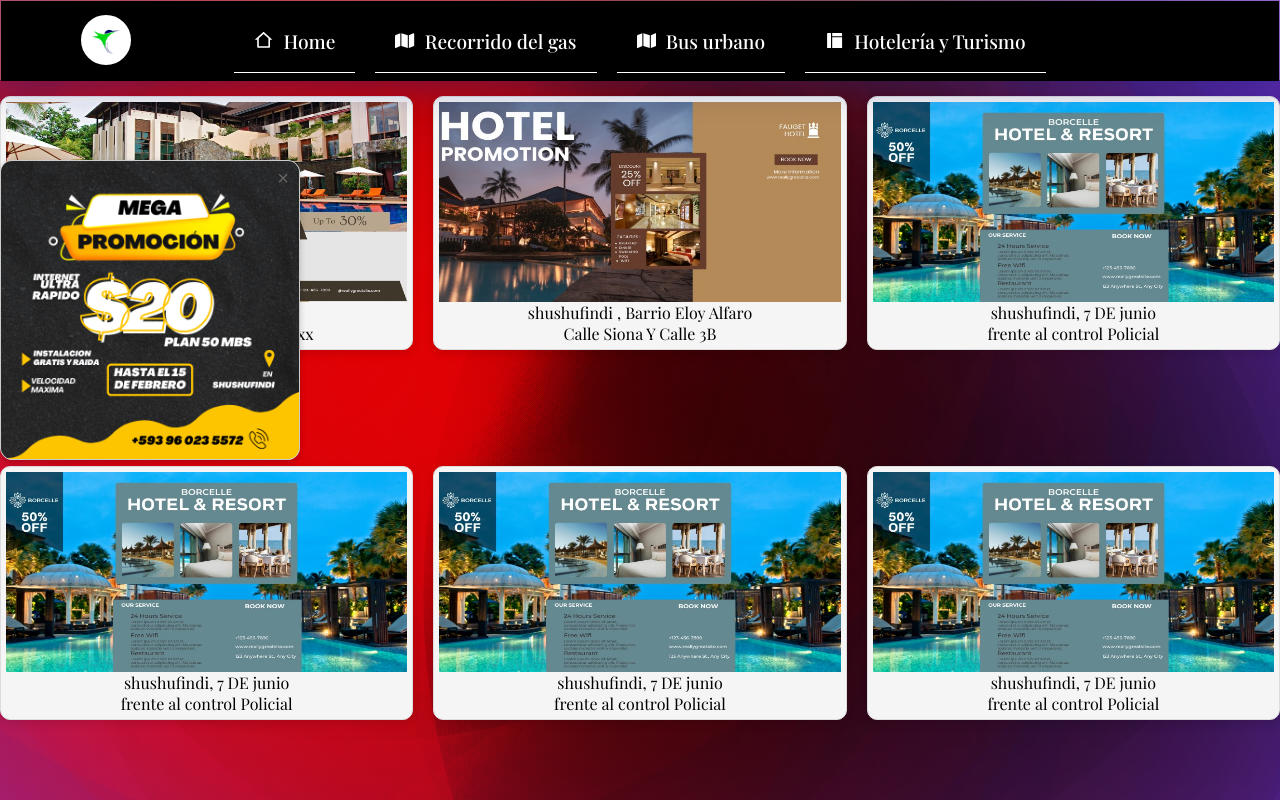
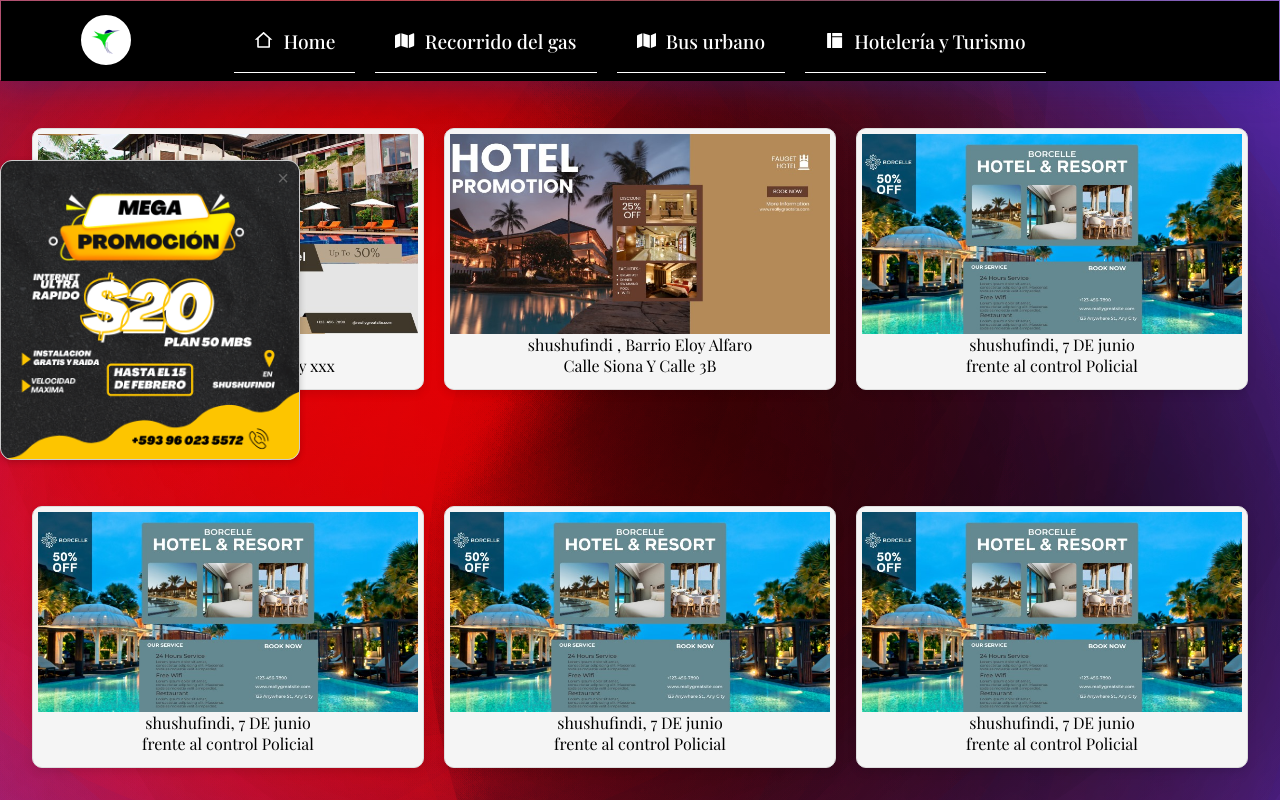
Before and after one commit to JuanISolis/Hostpot, a React (Vite) app: page /hoteleria_y_turismo in a window 1280 px wide. Shown: the top 802 px of the page. Built offline with nearby package versions, Linux system fonts and the light colour scheme; a web font is replaced by a local one.

Commit message:
agregando

```diff
--- /dev/null
+++ b/src/componentes/AnimateHeroHotel/AnimatedHerov2.jsx
@@ -0,0 +1,160 @@
+import { useEffect } from "react";
+import styleHero from "./AnimatedHerov2.module.css";
+import style from "../../screens/hotelTourismScreen.module.css";
+import imgHotel1 from "../../assetsCris/hotel/hotel1.jpeg";
+import imgHotel2 from "../../assetsCris/hotel/hotel2.jpeg";
+import imgHotel3 from "../../assetsCris/hotel/hotel3.jpeg";
+import { CarrouselSwiper } from "../carrousel/CarrouselSwiper";
+import { Footer } from "../Footer";
+
+const AnimatedHerov2 = () => {
+    useEffect(() => {
+        const script = document.createElement("script");
+        script.src = "/finisher-header.es5.min.js";
+        script.type = "text/javascript";
+        script.async = true;
+
+        script.onload = () => {
+            new window.FinisherHeader({
+                count: 16,
+                size: {
+                    min: 1300,
+                    max: 1500,
+                    pulse: 0,
+                },
+                speed: {
+                    x: {
+                        min: 0.1,
+                        max: 0.6,
+                    },
+                    y: {
+                        min: 0.1,
+                        max: 0.6,
+                    },
+                },
+                colors: {
+                    background: "#9138e5",
+                    particles: [
+                        "#ff4848",
+                        "#000000",
+                        "#2235e5",
+                        "#000000",
+                        "#ff0000",
+                    ],
+                },
+                blending: "overlay",
+                opacity: {
+                    center: 0.5,
+                    edge: 0.05,
+                },
+                skew: 0,
+                shapes: ["c"],
+            });
+        };
+
+        document.body.appendChild(script);
+
+        return () => {
+            document.body.removeChild(script);
+        };
+    }, []);
+
+    return (
+
+        <>
+            <div style={{ position: "relative" }}>
+                <div
+                    className={`${styleHero.AnimatedHero} finisher-header`}
+                    style={{
+                        position: "fixed",
+                        top: 0,
+                        left: 0,
+                        width: "100%",
+                        height: "100%",
+                        zIndex: -1,
+                    }}
+                ></div>
+
+
+                <section
+                    style={{
+                        padding: "2rem",
+                        minHeight: "100vh",
+                        position: "relative",
+                        zIndex: 1,
+                    }}
+                >
+                    <div className={style.HotelTourismScreen}>
+                        <div className={style.cardHotel}>
+                            <img src={imgHotel1} alt="imagen de hotel 1" />
+                            <p>shushufindi central</p>
+                            <p>avenida unidad nacional y xxx</p>
+                        </div>
+                        <div className={style.cardHotel}>
+                            <img src={imgHotel2} alt="imagen de hotel 2" />
+                            <p>shushufindi , Barrio Eloy Alfaro </p>
+                            <p>Calle Siona Y Calle 3B</p>
+                        </div>
+                        <div className={style.cardHotel}>
+                            <img src={imgHotel3} alt="imagen de hotel 3" />
+                            <p>shushufindi, 7 DE junio</p>
+                            <p>frente al control Policial</p>
+                        </div>
+                        <div className={style.cardHotel}>
+                            <img src={imgHotel3} alt="imagen de hotel 3" />
+                            <p>shushufindi, 7 DE junio</p>
+                            <p>frente al control Policial</p>
+                        </div>
+                        <div className={style.cardHotel}>
+                            <img src={imgHotel3} alt="imagen de hotel 3" />
+                            <p>shushufindi, 7 DE junio</p>
+                            <p>frente al control Policial</p>
+                        </div>
+                        <div className={style.cardHotel}>
+                            <img src={imgHotel3} alt="imagen de hotel 3" />
+                            <p>shushufindi, 7 DE junio</p>
+                            <p>frente al control Policial</p>
+                        </div>
+                        <div className={style.cardHotel}>
+                            <img src={imgHotel3} alt="imagen de hotel 3" />
+                            <p>shushufindi, 7 DE junio</p>
+                            <p>frente al control Policial</p>
+                        </div>
+                        <div className={style.cardHotel}>
+                            <img src={imgHotel3} alt="imagen de hotel 3" />
+                            <p>shushufindi, 7 DE junio</p>
+                            <p>frente al control Policial</p>
+                        </div>
+                        <div className={style.cardHotel}>
+                            <img src={imgHotel3} alt="imagen de hotel 3" />
+                            <p>shushufindi, 7 DE junio</p>
+                            <p>frente al control Policial</p>
+                        </div>
+                        <div className={style.cardHotel}>
+                            <img src={imgHotel3} alt="imagen de hotel 3" />
+                            <p>shushufindi, 7 DE junio</p>
+                            <p>frente al control Policial</p>
+                        </div>
+                        <div className={style.cardHotel}>
+                            <img src={imgHotel3} alt="imagen de hotel 3" />
+                            <p>shushufindi, 7 DE junio</p>
+                            <p>frente al control Policial</p>
+                        </div>
+                        <div className={style.cardHotel}>
+                            <img src={imgHotel3} alt="imagen de hotel 3" />
+                            <p>shushufindi, 7 DE junio</p>
+                            <p>frente al control Policial</p>
+                        </div>
+                        <div className={style.cardHotel}>
+                            <img src={imgHotel3} alt="imagen de hotel 3" />
+                            <p>shushufindi, 7 DE junio</p>
+                            <p>frente al control Policial</p>
+                        </div>
+                    </div>
+                </section>
+            </div>
+        </>
+    );
+};
+
+export default AnimatedHerov2;
--- /dev/null
+++ b/src/componentes/AnimateHeroHotel/AnimatedHerov2.module.css
@@ -0,0 +1 @@
+.AnimatedHero {}
--- a/src/componentes/carrousel/carrousel.module.css
+++ b/src/componentes/carrousel/carrousel.module.css
@@ -3,6 +3,7 @@
     justify-content: center;
     align-items: center;
     width: 100%;
+
 }
 
 @media (min-width: 800px) {
--- a/src/componentes/heroAnimate/AnimatedHero.jsx
+++ b/src/componentes/heroAnimate/AnimatedHero.jsx
@@ -1,8 +1,5 @@
 import { useEffect } from "react";
-import { useNavigate } from "react-router-dom";
-import { LogoBig } from "../logo/LogoBig";
 import styleHero from "./AnimatedHero.module.css";
-import style from "./buttonLogin.module.css";
 
 const AnimatedHero = ({ title, btn }) => {
 
--- a/src/screens/HotelTourismScreen.jsx
+++ b/src/screens/HotelTourismScreen.jsx
@@ -2,83 +2,13 @@
 import imgHotel1 from "../assetsCris/hotel/hotel1.jpeg"
 import imgHotel2 from "../assetsCris/hotel/hotel2.jpeg"
 import imgHotel3 from "../assetsCris/hotel/hotel3.jpeg"
-import AnimatedHero from "../componentes/heroAnimate/AnimatedHero"
-import { Footer } from "../componentes/Footer"
-import { CarrouselSwiper } from "../componentes/carrousel/CarrouselSwiper"
+import AnimatedHerov2 from "../componentes/AnimateHeroHotel/AnimatedHerov2"
+
 
 export const HotelTourismScreen = () => {
   return (
     <>
-
-      <AnimatedHero />
-      <div className={style.HotelTourismScreen}>
-        <div className={style.cardHotel}>
-          <img src={imgHotel1} alt="imagen de hotel 1" />
-          <p>shushufindi central</p>
-          <p>avenida unidad nacional y xxx</p>
-        </div>
-        <div className={style.cardHotel}>
-          <img src={imgHotel2} alt="imagen de hotel 2" />
-          <p>shushufindi , Barrio Eloy Alfaro </p>
-          <p>Calle Siona Y Calle 3B</p>
-        </div>
-        <div className={style.cardHotel}>
-          <img src={imgHotel3} alt="imagen de hotel 3" />
-          <p>shushufindi, 7 DE junio</p>
-          <p>frente al control Policial</p>
-        </div>
-        <div className={style.cardHotel}>
-          <img src={imgHotel3} alt="imagen de hotel 3" />
-          <p>shushufindi, 7 DE junio</p>
-          <p>frente al control Policial</p>
-        </div>
-        <div className={style.cardHotel}>
-          <img src={imgHotel3} alt="imagen de hotel 3" />
-          <p>shushufindi, 7 DE junio</p>
-          <p>frente al control Policial</p>
-        </div>
-        <div className={style.cardHotel}>
-          <img src={imgHotel3} alt="imagen de hotel 3" />
-          <p>shushufindi, 7 DE junio</p>
-          <p>frente al control Policial</p>
-        </div>
-        <div className={style.cardHotel}>
-          <img src={imgHotel3} alt="imagen de hotel 3" />
-          <p>shushufindi, 7 DE junio</p>
-          <p>frente al control Policial</p>
-        </div>
-        <div className={style.cardHotel}>
-          <img src={imgHotel3} alt="imagen de hotel 3" />
-          <p>shushufindi, 7 DE junio</p>
-          <p>frente al control Policial</p>
-        </div>
-        <div className={style.cardHotel}>
-          <img src={imgHotel3} alt="imagen de hotel 3" />
-          <p>shushufindi, 7 DE junio</p>
-          <p>frente al control Policial</p>
-        </div>
-        <div className={style.cardHotel}>
-          <img src={imgHotel3} alt="imagen de hotel 3" />
-          <p>shushufindi, 7 DE junio</p>
-          <p>frente al control Policial</p>
-        </div>
-        <div className={style.cardHotel}>
-          <img src={imgHotel3} alt="imagen de hotel 3" />
-          <p>shushufindi, 7 DE junio</p>
-          <p>frente al control Policial</p>
-        </div>
-        <div className={style.cardHotel}>
-          <img src={imgHotel3} alt="imagen de hotel 3" />
-          <p>shushufindi, 7 DE junio</p>
-          <p>frente al control Policial</p>
-        </div>
-        <div className={style.cardHotel}>
-          <img src={imgHotel3} alt="imagen de hotel 3" />
-          <p>shushufindi, 7 DE junio</p>
-          <p>frente al control Policial</p>
-        </div>
-      </div>
-      <CarrouselSwiper />
+      <AnimatedHerov2 />
     </>
   )
 }
--- a/src/screens/hotelTourismScreen.module.css
+++ b/src/screens/hotelTourismScreen.module.css
@@ -2,6 +2,7 @@
   display: grid;
   grid-template-columns: 1fr;
   gap: 20px;
+  height: 100vh;
 }
 
 @media (min-width: 768px) {
@@ -16,6 +17,7 @@
   padding: 5px;
   border: 1px solid #ddd;
   border-radius: 10px;
+  height: 262px;
 }
 
 .cardHotel p {
```
Also changed, not shown: src/componentes/heroAnimate/AnimatedHero.module.css (+5 -5 lines).
